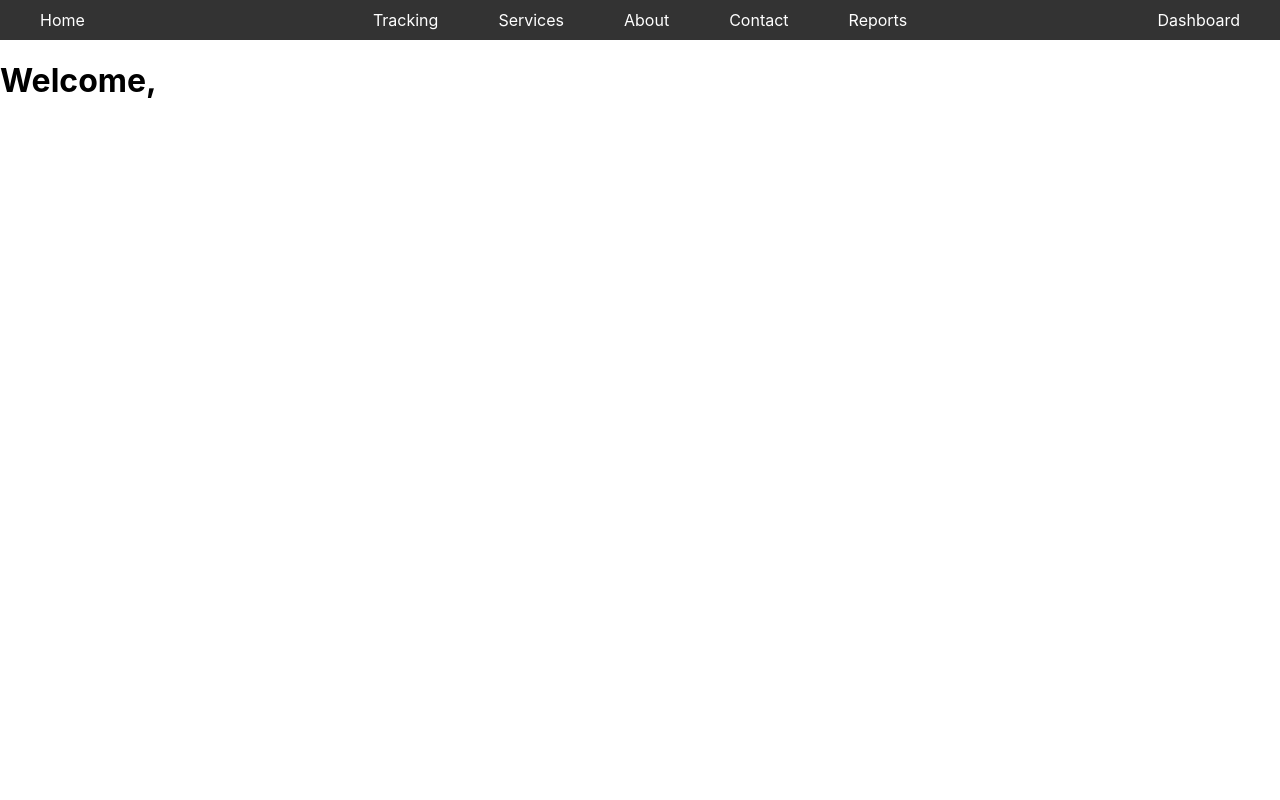
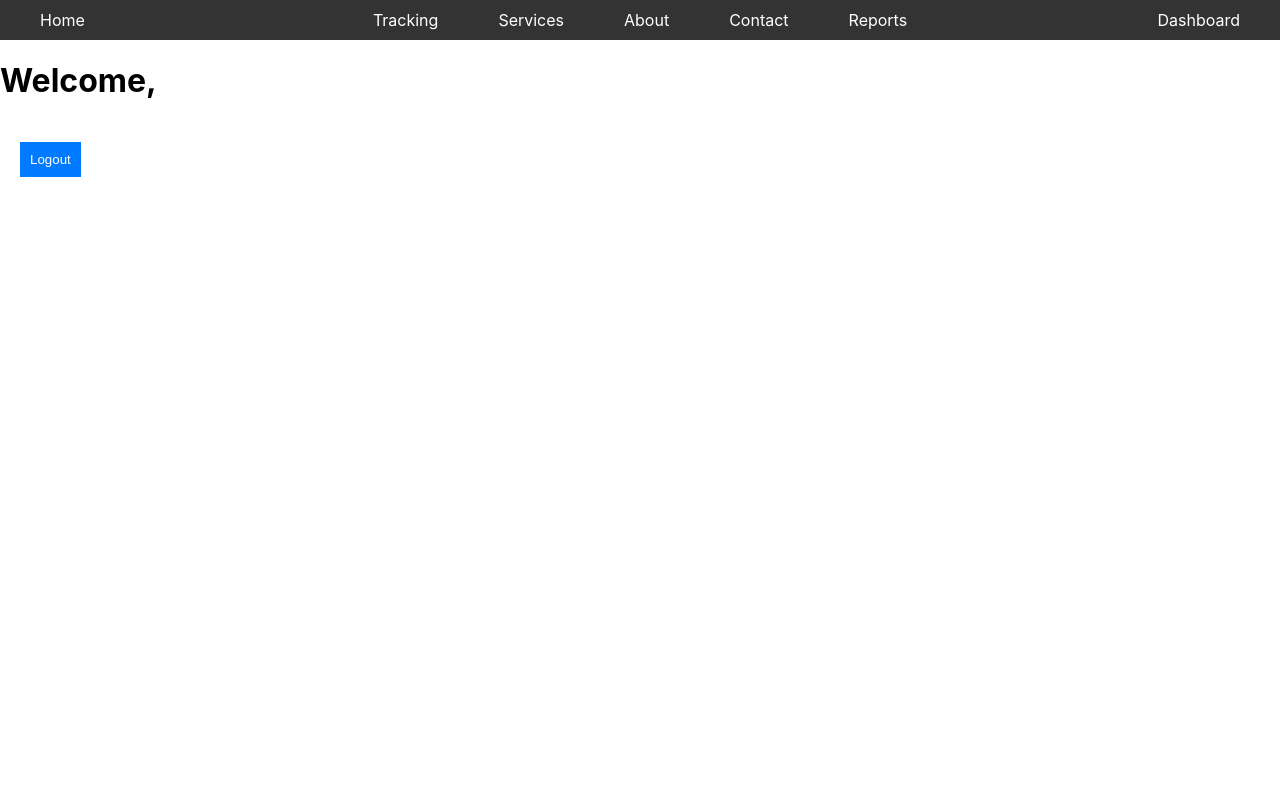
Before and after one commit to LuisangelE-04/Database-Project, a React (Create React App) app: page /customer-dashboard in a window 1280 px wide. Shown: the top 800 px of the page. Built offline with nearby package versions, Linux system fonts and the light colour scheme; no server answers; sample sign-in values are in the browser's storage.

Commit message:
add logout

```diff
--- a/src/pages/CustomerDashboard.js
+++ b/src/pages/CustomerDashboard.js
@@ -56,7 +56,9 @@ const CustomerDashboard = () => {
       <div>
         <h1>Welcome, {firstName}</h1>
         <div className="dashboard-container">
-
+          <div>
+            <LogOut />
+          </div>
         </div>
       </div>
       <Footer />
```
